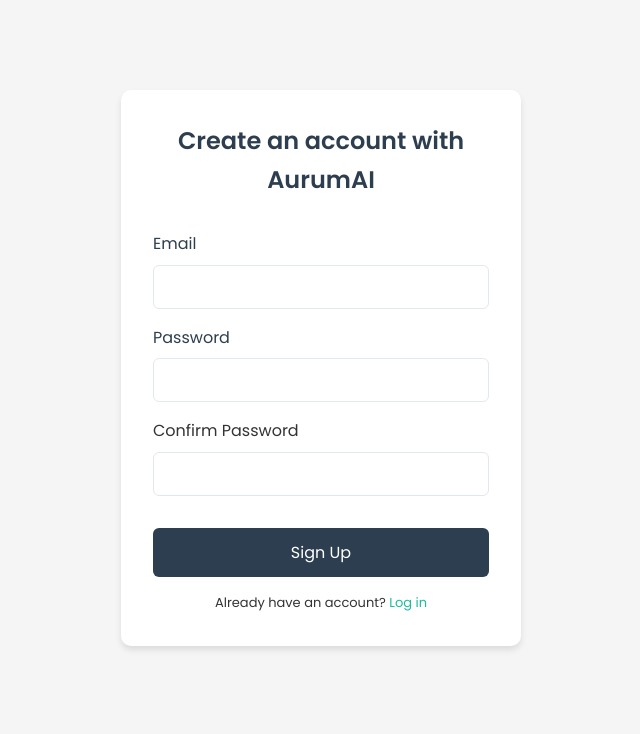
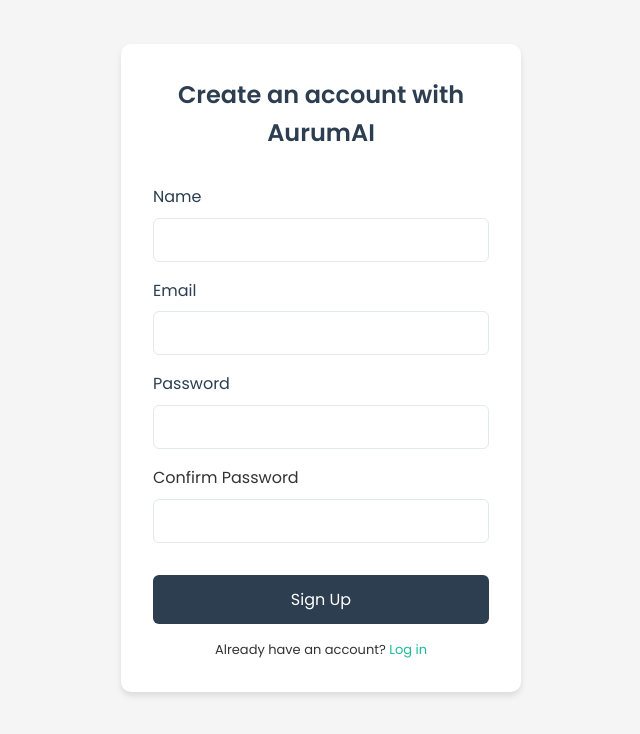
Before and after one commit to CSEN-174-W25/csen-174-aurum-ai, a React (Create React App) app in the folder my-app/: page /register in a window 1280 px wide. Shown: the top 734 px of the page, without its empty margins (319-959 px from the left). Built offline with nearby package versions, Linux system fonts and the light colour scheme; no server answers.

Commit message:
Add user name display in Dashboard and update profile on registration

```diff
--- a/my-app/src/pages/Dashboard.js
+++ b/my-app/src/pages/Dashboard.js
@@ -1,8 +1,9 @@
 import React, { useState, useEffect } from 'react';
 import { Clock, DollarSign, CreditCard, TrendingUp, Target, BookOpen, Bell, Settings } from 'lucide-react';
-import { Link, useNavigate } from 'react-router-dom';
+import { useNavigate } from 'react-router-dom';
 import { runSignOut } from '../firebase/auth';
 import { useAuth } from '../contexts/authContext';
+import { getAuth } from 'firebase/auth';
 
 import './styles/Dashboard.css';
 import Information from './Information'; // Import the Information component
@@ -10,6 +11,8 @@
 const Dashboard = () => {
     const navigate = useNavigate()
     const { userLoggedIn } = useAuth()
+    const auth = getAuth();
+    const currentUser = auth.currentUser;
 
     // Sample data - you would replace with real data
     const [user, setUser] = useState({
@@ -185,7 +188,7 @@
                         <div className="card welcome-card">
                             <div className="welcome-content">
                                 <div>
-                                    <h2 className="welcome-title">Welcome back, {user.name}</h2>
+                                    <h2 className="welcome-title">Welcome back, {currentUser.displayName}</h2>
                                     <p className="welcome-subtitle">Let's manage your finances today</p>
                                 </div>
                                 <div className="last-login">
--- a/my-app/src/pages/Register.js
+++ b/my-app/src/pages/Register.js
@@ -1,12 +1,12 @@
 import React, { useState } from 'react';
-import { Navigate, Link, useNavigate } from 'react-router-dom';
+import { Navigate, Link } from 'react-router-dom';
 import { runCreateUserWithEmailAndPassword } from '../firebase/auth';
 import { useAuth } from '../contexts/authContext';
+import { getAuth, updateProfile } from 'firebase/auth';
 import './styles/Login.css';
 
 const Register = () => {
-    const navigate = useNavigate();
-
+    const [name, setName] = useState('');
     const [email, setEmail] = useState('');
     const [password, setPassword] = useState('');
     const [confirmPassword, setconfirmPassword] = useState('');
@@ -14,6 +14,7 @@
     const [errorMessage, setErrorMessage] = useState('');
 
     const { userLoggedIn } = useAuth();
+    const auth = getAuth();
 
     const onSubmit = async (e) => {
         e.preventDefault()
@@ -21,6 +22,13 @@
             setIsRegistering(true)
             await runCreateUserWithEmailAndPassword(email, password)
         }
+        updateProfile(auth.currentUser, {
+            displayName: name
+        }).then(() => {
+            console.log('User profile updated');
+        }).catch((error) => {
+            console.log(error);
+        });
     }
 
     return (
@@ -29,6 +37,17 @@
             <div className="login-box">
                 <h2>Create an account with AurumAI</h2>
                 <form onSubmit={onSubmit} className="login-form">
+                    <div className="form-group">
+                        <label htmlFor="name">Name</label>
+                        <input
+                            type="text"
+                            autoComplete='name'
+                            id="name"
+                            value={name}
+                            onChange={(e) => setName(e.target.value)}
+                            required
+                        />
+                    </div>
                     <div className="form-group">
                         <label htmlFor="email">Email</label>
                         <input
```
